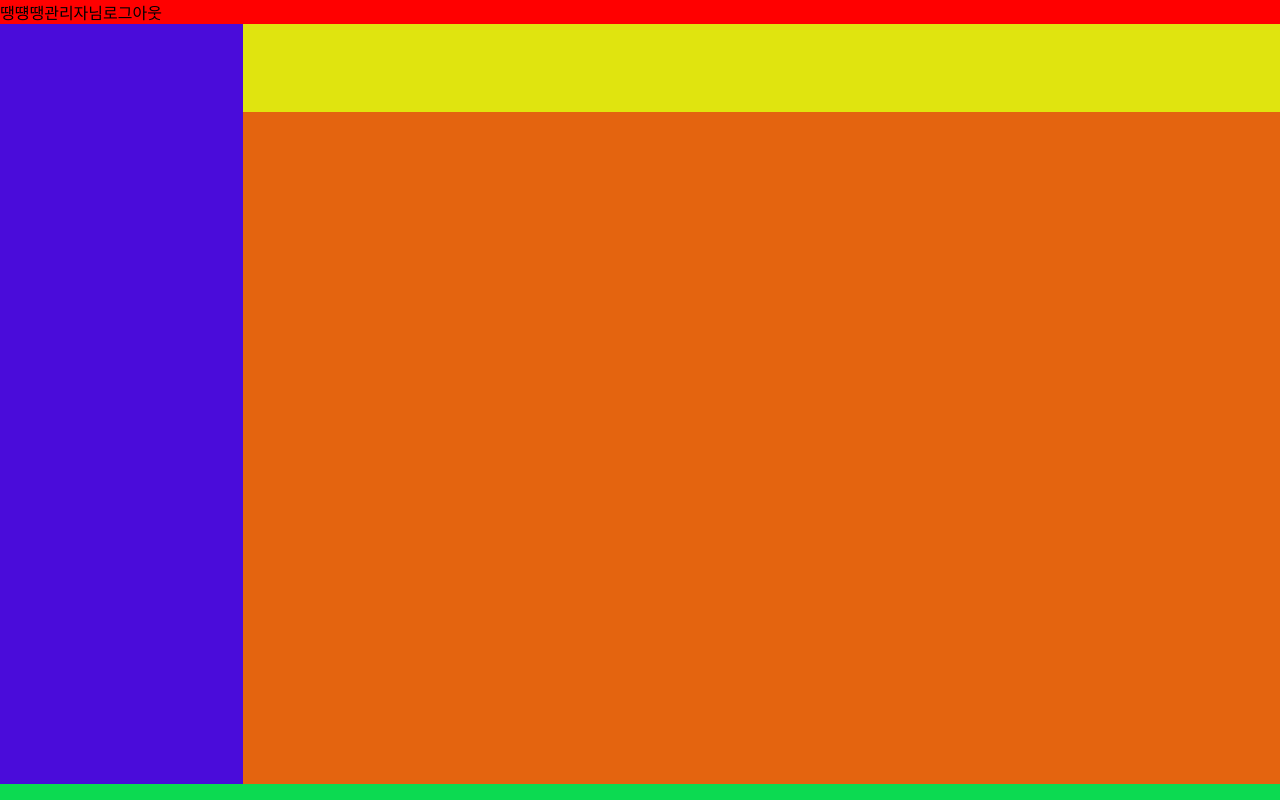
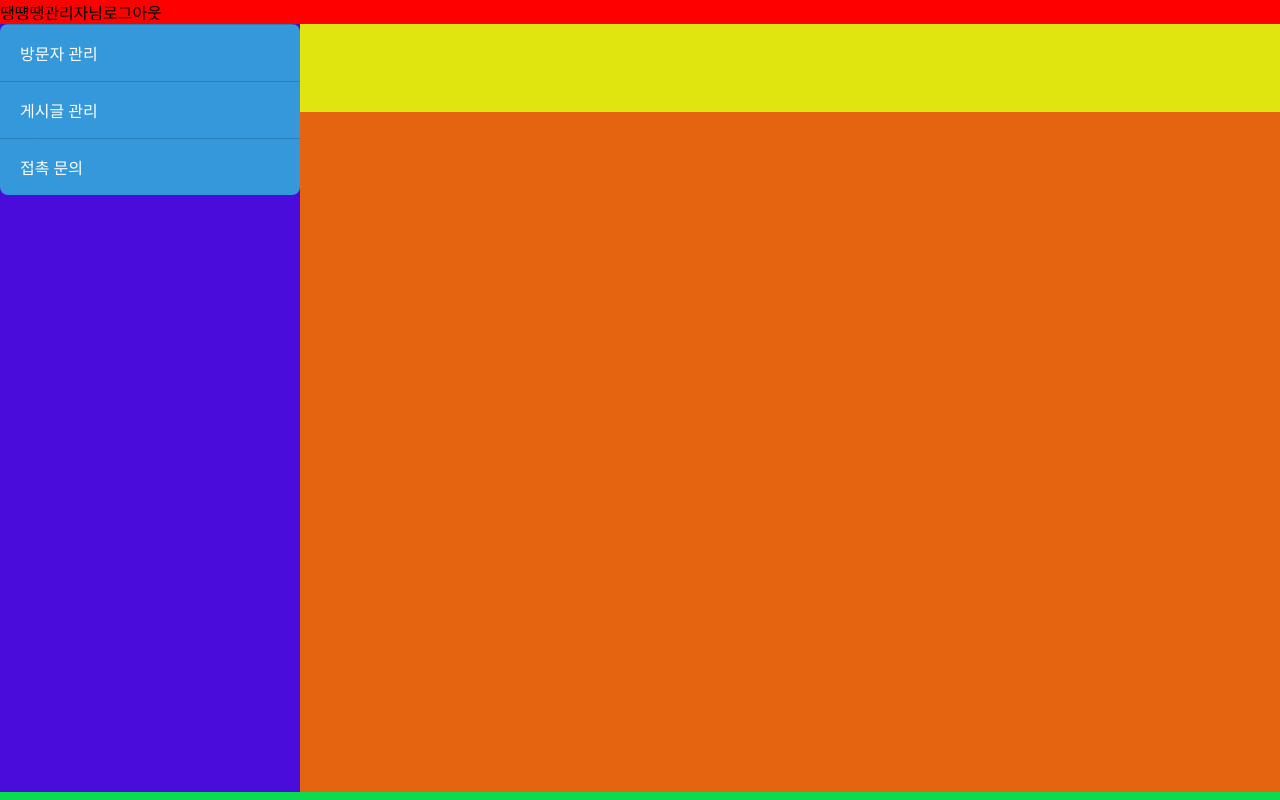
Before and after one commit to kswoah6616/banglog, a CodeIgniter app: page /database/admin/main/index in a window 1280 px wide. Run offline with CodeIgniter, Linux system fonts and the light colour scheme; some libraries are stand-ins or nearby versions.

Commit message:
[BO] 아코디언 메뉴 공통 개발중

```diff
--- a/application/views/admin/common/header.php
+++ b/application/views/admin/common/header.php
@@ -4,13 +4,14 @@
     <meta charset="utf-8">
     <title>Banglog 관리자</title>
 
+    <!-- js -->
+    <script src="//code.jquery.com/jquery-1.11.0.min.js"></script>
+    <script type="text/javascript" src="/resourceadmin/js/main/main.js"></script>
     <!-- css -->
     <link rel="stylesheet" href="/resourceadmin/css/common.css?ver=<?= RES_VER?>">
     <link rel="shortcut icon" type="image/x-icon" href="resource/image/main/bike.ico">
-    <!-- js -->
-    <script src="//code.jquery.com/jquery-1.11.0.min.js"></script>
-    <script type="text/javascript" src="/resourceadmin/js/main/main.js"></script>
-
+    <!-- css js -->
+    <script type="text/javascript" src="/resourceadmin/js/common/css_common.js"></script>
   </head>
 
   <body>
--- a/application/views/admin/common/side_menu.php
+++ b/application/views/admin/common/side_menu.php
@@ -1,5 +1,30 @@
    <!--사이드 메뉴 -->
    <div class="side_menu">
+      <div class="menu">
+      <li class="item">
+         <div class="accordion_btn"><i class="far fa-user"></i>방문자 관리</div>
+         <div class="smenu">
+            <a href="#">Posts</a>
+            <a href="#">Picture</a>
+         </div>
+      </li>
 
-    </div>
+      <li class="item">
+         <div class="accordion_btn"><i class="far fa-envelope"></i>게시글 관리</div>
+         <div class="smenu">
+            <a href="#">new</a>
+            <a href="#">Sent</a>
+            <a href="#">Spam</a>
+         </div>
+      </li>
+
+      <li class="item">
+         <div class="accordion_btn"><i class="fas fa-cog"></i>접촉 문의</div>
+         <div class="smenu">
+            <a href="#">Password</a>
+            <a href="#">Language</a>
+         </div>
+      </li>
+      </div>
+   </div>
     <!--//사이드 메뉴 -->
--- a/resourceadmin/css/common.css
+++ b/resourceadmin/css/common.css
@@ -32,7 +32,7 @@ a:hover {text-decoration: none;}
 .side_menu{
     background-color: rgb(74, 12, 218);
     width: 300px;
-    height: 95vh;
+    height: 96vh;
 }
 
 .container_context{
@@ -57,3 +57,67 @@ a:hover {text-decoration: none;}
     background-color: rgb(12, 218, 81);
     height: 30px;
 }
+
+/* 아코디언 메뉴 css */
+.menu{
+  width: 300px;
+  border-radius: 8px;
+  overflow: hidden;
+  list-style: none
+}
+.item{
+  border-top: 1px solid #2980b9;
+  overflow: hidden;
+}
+.accordion_btn{
+  display: block;
+  padding: 16px 20px;
+  background: #3498db;
+  color: white;
+  position: relative;
+}
+.accordion_btn:before{
+  content: "";
+  position: absolute;
+  width: 14px;
+  height: 14px;
+  background:#3498db;
+  left: 20px;
+  bottom: -7px;
+  transform: rotate(45deg);
+}
+.btn i{
+  margin-right: 10px;
+}
+.smenu{
+  background: #333;
+  overflow: hidden;
+  transition: max-height 0.3s;
+  max-height: 0;
+}
+.smenu a{
+  display: none;
+  padding: 16px 26px;
+  color: white;
+  font-size: 14px;
+  margin: 4px 0;
+  position: relative;
+}
+.smenu a:before{
+  content: "";
+  position: absolute;
+  width: 6px;
+  height: 100%;
+  background: #3498db;
+  left: 0;
+  top: 0;
+  transition: 0.3s;
+  opacity: 0;
+}
+.smenu a:hover:before{
+  opacity: 1;
+}
+.item:target .smenu{
+  max-height: 10em;
+}
+/* //아코디언 메뉴 css */
--- /dev/null
+++ b/resourceadmin/js/common/css_common.js
@@ -0,0 +1,10 @@
+$(function(){
+
+    //아코디언 버튼 이벤트
+    $('.accordion_btn').on('click', function(e){
+        $('.accordion_btn').removeClass('on');
+        $(this).addClass('on');
+        $(this).parent().find('.smenu').show();
+    })
+
+});
```
